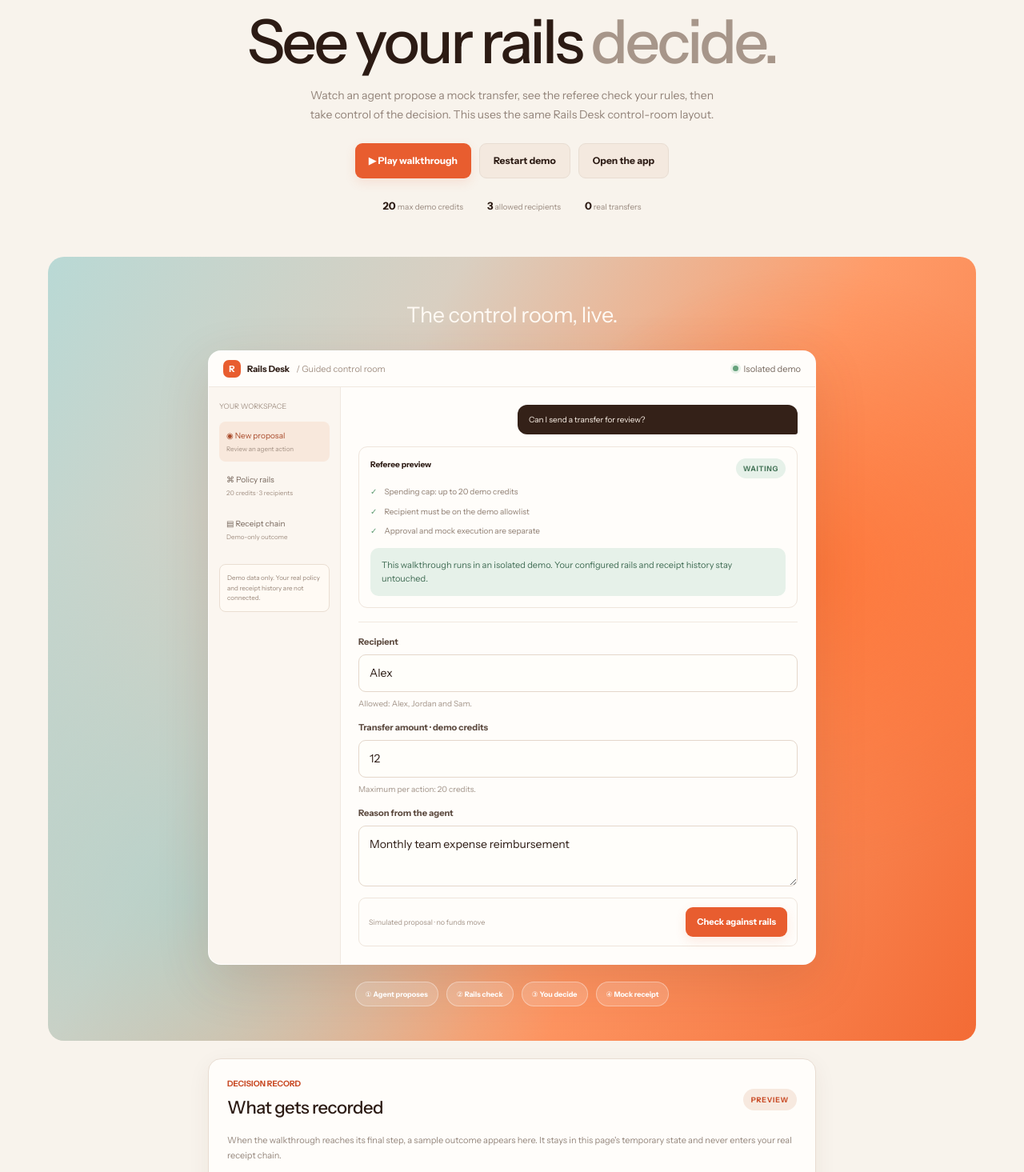
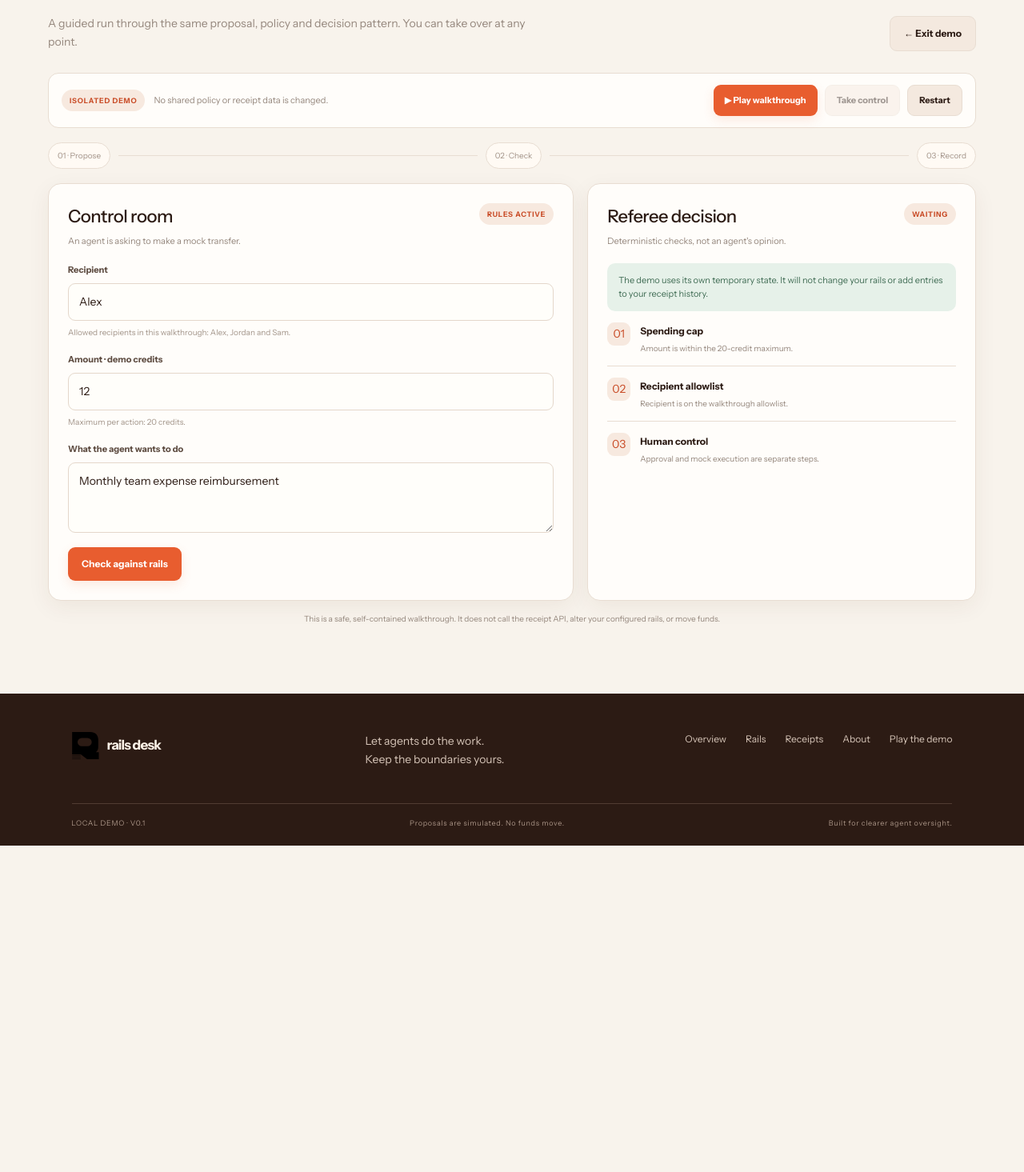
Before and after one commit to Bamioishim/rails-desk, a Next.js app: page /demo in a window 1280 px wide. Shown: the part 245-1710 px from the top of the page at 80% size. After the commit the page ends 1302 px from the top, so only its background shows below. Built offline with nearby package versions, Linux system fonts and the light colour scheme.

Commit message:
Revert unintended guided demo redesign

```diff
--- a/src/app/demo/page.tsx
+++ b/src/app/demo/page.tsx
@@ -1,189 +1,80 @@
 "use client";
 
 import Link from "next/link";
-import { useEffect, useRef, useState } from "react";
+import {useEffect, useRef, useState} from "react";
 
 type Stage = "idle" | "typing" | "review" | "approved" | "refused" | "complete";
-type DemoReceipt = { recipient: string; amount: number; decision: string; reason: string };
+type DemoReceipt = {recipient:string;amount:number;decision:string;reason:string};
 
-const wait = (ms: number) => new Promise<void>((resolve) => window.setTimeout(resolve, ms));
+const wait = (ms:number) => new Promise<void>(resolve => window.setTimeout(resolve,ms));
 
-export default function GuidedDemoPage() {
-  const [recipient, setRecipient] = useState("Alex");
-  const [amount, setAmount] = useState("12");
-  const [reason, setReason] = useState("Monthly team expense reimbursement");
-  const [stage, setStage] = useState<Stage>("idle");
-  const [auto, setAuto] = useState(false);
-  const [receipt, setReceipt] = useState<DemoReceipt | null>(null);
-  const [note, setNote] = useState("This walkthrough runs in an isolated demo. Your configured rails and receipt history stay untouched.");
-  const runId = useRef(0);
+export default function GuidedDemoPage(){
+ const [recipient,setRecipient]=useState("Alex");
+ const [amount,setAmount]=useState("12");
+ const [reason,setReason]=useState("Monthly team expense reimbursement");
+ const [stage,setStage]=useState<Stage>("idle");
+ const [auto,setAuto]=useState(false);
+ const [receipt,setReceipt]=useState<DemoReceipt|null>(null);
+ const [note,setNote]=useState("The demo uses its own temporary state. It will not change your rails or add entries to your receipt history.");
+ const runId=useRef(0);
 
-  useEffect(() => () => { runId.current += 1; }, []);
+ useEffect(()=>()=>{runId.current+=1;},[]);
 
-  const reset = () => {
-    runId.current += 1;
-    setAuto(false);
-    setRecipient("Alex");
-    setAmount("12");
-    setReason("Monthly team expense reimbursement");
-    setStage("idle");
-    setReceipt(null);
-    setNote("This walkthrough runs in an isolated demo. Your configured rails and receipt history stay untouched.");
-  };
+ const reset=()=>{
+  runId.current+=1;setAuto(false);setRecipient("Alex");setAmount("12");setReason("Monthly team expense reimbursement");setStage("idle");setReceipt(null);
+  setNote("The demo uses its own temporary state. It will not change your rails or add entries to your receipt history.");
+ };
+ const play=async()=>{
+  const id=++runId.current;setAuto(true);setReceipt(null);setStage("typing");
+  setRecipient("");setAmount("");setReason("");
+  for(let i=1;i<="Alex".length;i++){await wait(95);if(id!==runId.current)return;setRecipient("Alex".slice(0,i));}
+  for(let i=1;i<="12".length;i++){await wait(120);if(id!==runId.current)return;setAmount("12".slice(0,i));}
+  const demoReason="Monthly team expense reimbursement";
+  for(let i=1;i<=demoReason.length;i++){await wait(32);if(id!==runId.current)return;setReason(demoReason.slice(0,i));}
+  await wait(650);if(id!==runId.current)return;setStage("review");
+  setNote("The referee checks the amount and exact recipient against the active policy. The reason is treated as untrusted data.");
+  await wait(1400);if(id!==runId.current)return;setStage("approved");
+  setNote("The proposal is within the demo rails. Approval is not execution: a separate explicit mock-execution step is required.");
+  await wait(1200);if(id!==runId.current)return;setReceipt({recipient:"Alex",amount:12,decision:"Executed (mock)",reason:"Approved after passing the demo policy checks."});setStage("complete");setAuto(false);
+  setNote("Demo complete. This illustrative receipt exists only in this page's memory and is not part of your real receipt chain.");
+ };
+ const takeControl=()=>{runId.current+=1;setAuto(false);setNote("Auto-play paused. You can edit the fields and use the controls yourself.");};
+ const submit=()=>{
+  const value=Number(amount);
+  if(!Number.isFinite(value)||value<=0){setStage("refused");setReceipt({recipient,amount:value,decision:"Refused",reason:"Amount must be greater than zero."});setNote("Blocked: the amount must be a positive number.");return;}
+  if(value>20){setStage("refused");setReceipt({recipient,amount:value,decision:"Refused",reason:"Amount exceeds the demo cap of 20 credits."});setNote("Blocked: this proposal exceeds the 20-credit spending cap.");return;}
+  if(!["Alex","Jordan","Sam"].some(name=>name.toLowerCase()===recipient.trim().toLowerCase())){setStage("refused");setReceipt({recipient,amount:value,decision:"Refused",reason:"Recipient is not on the demo allowlist."});setNote("Blocked: this recipient is not on the allowed list.");return;}
+  setReceipt(null);setStage("review");setNote("Within the demo policy. The proposal is waiting for your explicit approval. No transfer has occurred.");
+ };
+ const approve=()=>{setStage("approved");setNote("Approved in the walkthrough. This still does not execute anything.");};
+ const execute=()=>{setReceipt({recipient,amount:Number(amount),decision:"Executed (mock)",reason:"Manually completed in the isolated demo."});setStage("complete");setNote("Recorded in this demo page only. No funds moved and no persistent receipt was written.");};
+ const refuse=()=>{setStage("refused");setReceipt({recipient,amount:Number(amount),decision:"Refused",reason:"Manually refused in the isolated demo."});setNote("Refusal shown in the walkthrough only. Nothing was sent.");};
 
-  const play = async () => {
-    const id = ++runId.current;
-    setAuto(true);
-    setReceipt(null);
-    setStage("typing");
-    setRecipient("");
-    setAmount("");
-    setReason("");
-    for (let i = 1; i <= "Alex".length; i++) {
-      await wait(95);
-      if (id !== runId.current) return;
-      setRecipient("Alex".slice(0, i));
-    }
-    for (let i = 1; i <= "12".length; i++) {
-      await wait(120);
-      if (id !== runId.current) return;
-      setAmount("12".slice(0, i));
-    }
-    const demoReason = "Monthly team expense reimbursement";
-    for (let i = 1; i <= demoReason.length; i++) {
-      await wait(32);
-      if (id !== runId.current) return;
-      setReason(demoReason.slice(0, i));
-    }
-    await wait(650);
-    if (id !== runId.current) return;
-    setStage("review");
-    setNote("The referee checks the amount and exact recipient against the active demo policy. The proposal reason is treated as untrusted input.");
-    await wait(1400);
-    if (id !== runId.current) return;
-    setStage("approved");
-    setNote("The proposal passes the demo rails. Approval and execution are separate steps, so the walkthrough now records a clearly labelled mock outcome.");
-    await wait(1200);
-    if (id !== runId.current) return;
-    setReceipt({ recipient: "Alex", amount: 12, decision: "Executed (mock)", reason: "Approved after passing the demo policy checks." });
-    setStage("complete");
-    setAuto(false);
-    setNote("Demo complete. This illustrative receipt exists only in this page's memory. No funds moved and no persistent receipt was written.");
-  };
-
-  const takeControl = () => {
-    runId.current += 1;
-    setAuto(false);
-    setNote("Auto-play paused. Edit the proposal and use the controls to explore the decision flow yourself.");
-  };
-
-  const submit = () => {
-    const value = Number(amount);
-    if (!Number.isFinite(value) || value <= 0) {
-      setStage("refused");
-      setReceipt({ recipient, amount: value, decision: "Refused", reason: "Amount must be greater than zero." });
-      setNote("Blocked: the amount must be a positive number.");
-      return;
-    }
-    if (value > 20) {
-      setStage("refused");
-      setReceipt({ recipient, amount: value, decision: "Refused", reason: "Amount exceeds the demo cap of 20 credits." });
-      setNote("Blocked: this proposal exceeds the 20-credit spending cap.");
-      return;
-    }
-    if (!["Alex", "Jordan", "Sam"].some((name) => name.toLowerCase() === recipient.trim().toLowerCase())) {
-      setStage("refused");
-      setReceipt({ recipient, amount: value, decision: "Refused", reason: "Recipient is not on the demo allowlist." });
-      setNote("Blocked: this recipient is not on the allowed list.");
-      return;
-    }
-    setReceipt(null);
-    setStage("review");
-    setNote("Within the demo policy. The proposal is waiting for your explicit approval. No transfer has occurred.");
-  };
-
-  const approve = () => {
-    setStage("approved");
-    setNote("Approved in the walkthrough. This still does not execute anything.");
-  };
-  const execute = () => {
-    setReceipt({ recipient, amount: Number(amount), decision: "Executed (mock)", reason: "Manually completed in the isolated demo." });
-    setStage("complete");
-    setNote("Recorded in this demo page only. No funds moved and no persistent receipt was written.");
-  };
-  const refuse = () => {
-    setStage("refused");
-    setReceipt({ recipient, amount: Number(amount), decision: "Refused", reason: "Manually refused in the isolated demo." });
-    setNote("Refusal shown in the walkthrough only. Nothing was sent.");
-  };
-
-  const allowed = ["Alex", "Jordan", "Sam"].some((name) => name.toLowerCase() === recipient.trim().toLowerCase());
-  const withinCap = Number(amount) > 0 && Number(amount) <= 20;
-
-  return (
-    <>
-      <section className="home-hero">
-        <div className="hero-kicker"><i /> INTERACTIVE WALKTHROUGH <span>·</span> ISOLATED DEMO</div>
-        <h1 className="hero-title">See your rails <em>decide.</em></h1>
-        <p className="hero-copy">Watch an agent propose a mock transfer, see the referee check your rules, then take control of the decision. This uses the same Rails Desk control-room layout.</p>
-        <div className="hero-actions">
-          <button className="button" onClick={() => void play()} disabled={auto}>▶ {auto ? "Playing walkthrough" : "Play walkthrough"}</button>
-          <button className="button ghost" onClick={reset}>Restart demo</button>
-          <Link href="/propose" className="button ghost">Open the app</Link>
-        </div>
-        <div className="hero-metrics"><span><strong>20</strong> max demo credits</span><span><strong>3</strong> allowed recipients</span><span><strong>0</strong> real transfers</span></div>
-      </section>
-
-      <section className="prompt-stage">
-        <h2 className="stage-title">The control room, live.</h2>
-        <div className="prompt-window">
-          <div className="prompt-window-head">
-            <div className="prompt-window-brand"><b>R</b> Rails Desk <span style={{ fontWeight: 400, color: "#a39286" }}> / Guided control room</span></div>
-            <span className="local-status"><i /> Isolated demo</span>
-          </div>
-          <div className="prompt-window-body">
-            <aside className="prompt-sidebar">
-              <div className="prompt-sidebar-label">YOUR WORKSPACE</div>
-              <div className="prompt-side-item active">◉ New proposal<small>Review an agent action</small></div>
-              <div className="prompt-side-item">⌘ Policy rails<small>20 credits · 3 recipients</small></div>
-              <div className="prompt-side-item">▤ Receipt chain<small>Demo-only outcome</small></div>
-              <div className="demo-sidebar-note">Demo data only. Your real policy and receipt history are not connected.</div>
-            </aside>
-            <div className="prompt-main">
-              <div className="prompt-bubble">Can I send a transfer for review?</div>
-              <div className="prompt-response">
-                <div className="prompt-response-head"><span>Referee preview</span><span className={stage === "refused" ? "status-pill refused" : "status-pill"}>{stage === "idle" || stage === "typing" ? "Waiting" : stage === "review" ? "Needs your OK" : stage === "refused" ? "Blocked" : stage === "approved" ? "Approved" : "Recorded · mock"}</span></div>
-                <p><span className="prompt-check">✓</span> Spending cap: up to 20 demo credits</p>
-                <p><span className="prompt-check">✓</span> Recipient must be on the demo allowlist</p>
-                <p><span className="prompt-check">✓</span> Approval and mock execution are separate</p>
-                <div className={stage === "refused" ? "notice warn" : "notice"} style={{ marginTop: 13 }}>{note}</div>
-              </div>
-
-              <div className="demo-form">
-                <div className="field"><label htmlFor="demo-recipient">Recipient</label><input id="demo-recipient" value={recipient} onChange={(e) => setRecipient(e.target.value)} disabled={auto} /><span className="hint">Allowed: Alex, Jordan and Sam.</span></div>
-                <div className="field"><label htmlFor="demo-amount">Transfer amount · demo credits</label><input id="demo-amount" type="number" min="0.01" step="0.01" value={amount} onChange={(e) => setAmount(e.target.value)} disabled={auto} /><span className="hint">Maximum per action: 20 credits.</span></div>
-                <div className="field"><label htmlFor="demo-reason">Reason from the agent</label><textarea id="demo-reason" value={reason} onChange={(e) => setReason(e.target.value)} disabled={auto} /></div>
-                <div className="prompt-input">
-                  <span>Simulated proposal · no funds move</span>
-                  <button className="button button-small" onClick={submit} disabled={auto || stage === "approved" || stage === "complete"}>Check against rails</button>
-                </div>
-                {stage === "review" && <div className="action-row"><button className="button" onClick={approve}>Approve proposal</button><button className="button danger" onClick={refuse}>Refuse</button></div>}
-                {stage === "approved" && <div className="action-row"><button className="button" onClick={execute}>Execute mock transfer</button><button className="button danger" onClick={refuse}>Cancel instead</button></div>}
-                {stage === "refused" && <div className="action-row"><button className="button ghost" onClick={reset}>Try another proposal</button></div>}
-                {stage === "complete" && <div className="action-row"><button className="button ghost" onClick={reset}>Run it again</button></div>}
-              </div>
-            </div>
-          </div>
-        </div>
-        <div className="stage-steps"><span>① <b>Agent proposes</b></span><span>② <b>Rails check</b></span><span>③ <b>You decide</b></span><span>④ <b>Mock receipt</b></span></div>
-      </section>
-
-      <section className="demo-result">
-        <div className="demo-result-head"><div><div className="section-eyebrow">DECISION RECORD</div><h2>{receipt ? "Demo receipt" : "What gets recorded"}</h2></div><span className="tag">{receipt ? "DEMO ONLY" : "PREVIEW"}</span></div>
-        {receipt ? <div className="demo-receipt"><div><strong>{receipt.recipient} · {Number.isFinite(receipt.amount) ? receipt.amount : "Invalid"} credits</strong><span>{receipt.decision}</span></div><p>{receipt.reason}</p><small>DEMO RECEIPT · NOT IN THE PERSISTENT CHAIN</small></div> : <p className="demo-result-copy">When the walkthrough reaches its final step, a sample outcome appears here. It stays in this page's temporary state and never enters your real receipt chain.</p>}
-        <div className="demo-policy-grid"><div><b>01</b><strong>Spending cap</strong><span className={withinCap ? "policy-pass" : "policy-fail"}>{withinCap ? "Within 20 credits" : "Outside allowed amount"}</span></div><div><b>02</b><strong>Recipient allowlist</strong><span className={allowed ? "policy-pass" : "policy-fail"}>{allowed ? "Recipient is allowed" : "Recipient is not allowed"}</span></div><div><b>03</b><strong>Human control</strong><span>Approval is separate from execution</span></div></div>
-        <p className="demo-footnote">This is a safe, self-contained walkthrough. It does not call the receipt API, change your configured rails, or move funds.</p>
-      </section>
-    </>
-  );
+ return <div className="guided-demo">
+  <div className="page-head"><div><div className="eyebrow">INTERACTIVE WALKTHROUGH / 01</div><h1 className="page-title">See the rails in action.</h1><p className="page-sub">A guided run through the same proposal, policy and decision pattern. You can take over at any point.</p></div><Link href="/propose" className="button ghost">← Exit demo</Link></div>
+  <div className="demo-toolbar"><div><span className="tag">ISOLATED DEMO</span><span className="demo-toolbar-copy">No shared policy or receipt data is changed.</span></div><div className="action-row" style={{marginTop:0}}><button className="button button-small" onClick={()=>void play()} disabled={auto}>▶ {auto?"Playing":"Play walkthrough"}</button><button className="button ghost button-small" onClick={takeControl} disabled={!auto}>Take control</button><button className="button ghost button-small" onClick={reset}>Restart</button></div></div>
+  <div className="demo-progress" aria-label="Walkthrough progress"><span className={stage!=="idle"?"done":""}>01 · Propose</span><i/><span className={["approved","refused","complete"].includes(stage)?"done":stage==="review"?"current":""}>02 · Check</span><i/><span className={stage==="complete"||stage==="refused"?"done":""}>03 · Record</span></div>
+  <div className="layout-grid demo-grid">
+   <section className="panel">
+    <div className="section-head"><div><h2 className="panel-title">Control room</h2><div className="panel-desc">An agent is asking to make a mock transfer.</div></div><span className="tag">RULES ACTIVE</span></div>
+    <div className="field"><label htmlFor="demo-recipient">Recipient</label><input id="demo-recipient" value={recipient} onChange={e=>setRecipient(e.target.value)} disabled={auto}/><span className="hint">Allowed recipients in this walkthrough: Alex, Jordan and Sam.</span></div>
+    <div className="field"><label htmlFor="demo-amount">Amount · demo credits</label><input id="demo-amount" type="number" min="0.01" step="0.01" value={amount} onChange={e=>setAmount(e.target.value)} disabled={auto}/><span className="hint">Maximum per action: 20 credits.</span></div>
+    <div className="field"><label htmlFor="demo-reason">What the agent wants to do</label><textarea id="demo-reason" value={reason} onChange={e=>setReason(e.target.value)} disabled={auto}/></div>
+    <div className="action-row">
+     <button className="button" onClick={submit} disabled={auto||stage==="approved"||stage==="complete"}>Check against rails</button>
+     {stage==="review"&&<><button className="button" onClick={approve} disabled={auto}>Approve</button><button className="button danger" onClick={refuse} disabled={auto}>Refuse</button></>}
+     {stage==="approved"&&<><button className="button" onClick={execute} disabled={auto}>Execute mock transfer</button><button className="button danger" onClick={refuse} disabled={auto}>Cancel instead</button></>}
+    </div>
+   </section>
+   <aside className="panel">
+    <div className="section-head"><div><h2 className="panel-title">Referee decision</h2><div className="panel-desc">Deterministic checks, not an agent's opinion.</div></div><span className={stage==="refused"?"tag red":"tag"}>{stage==="idle"||stage==="typing"?"WAITING":stage==="review"?"REVIEW":stage==="approved"?"APPROVED":stage==="refused"?"REFUSED":"COMPLETE"}</span></div>
+    <div className={stage==="refused"?"notice warn":"notice"}>{note}</div>
+    <div className="rule-row"><span className="rule-icon">01</span><div><strong>Spending cap</strong><p>{Number(amount)>0&&Number(amount)<=20? "Amount is within the 20-credit maximum.":"Amount must be positive and no more than 20 credits."}</p></div></div>
+    <div className="rule-row"><span className="rule-icon">02</span><div><strong>Recipient allowlist</strong><p>{["Alex","Jordan","Sam"].some(name=>name.toLowerCase()===recipient.trim().toLowerCase())? "Recipient is on the walkthrough allowlist.":"Recipient is not on the walkthrough allowlist."}</p></div></div>
+    <div className="rule-row"><span className="rule-icon">03</span><div><strong>Human control</strong><p>Approval and mock execution are separate steps.</p></div></div>
+    {receipt&&<div className="proposal-card"><div className="receipt-title">{receipt.recipient} · {receipt.amount} credits</div><div className="receipt-meta">{receipt.decision}</div><p style={{marginTop:9}}>{receipt.reason}</p><div className="hash" style={{marginTop:10}}>DEMO RECEIPT · NOT IN PERSISTENT CHAIN</div></div>}
+   </aside>
+  </div>
+  <p className="demo-footnote">This is a safe, self-contained walkthrough. It does not call the receipt API, alter your configured rails, or move funds.</p>
+ </div>;
 }
```
